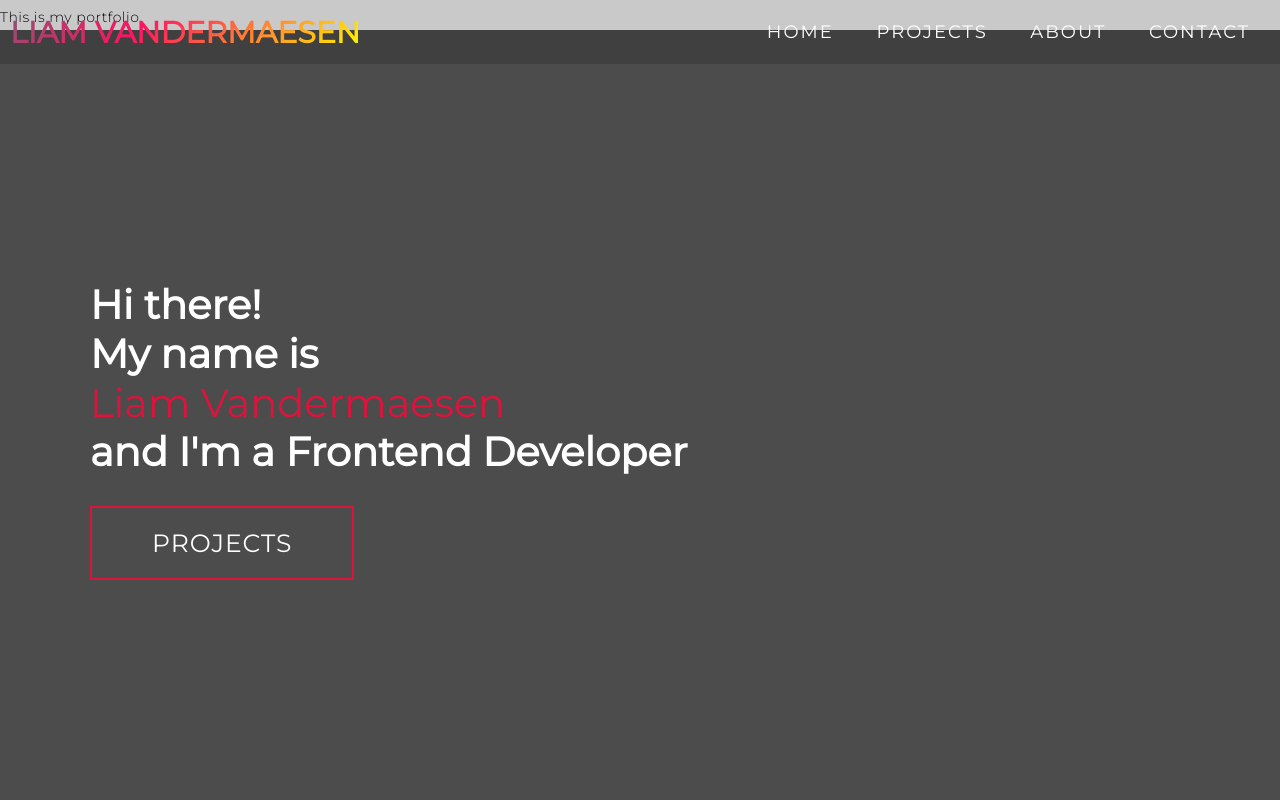
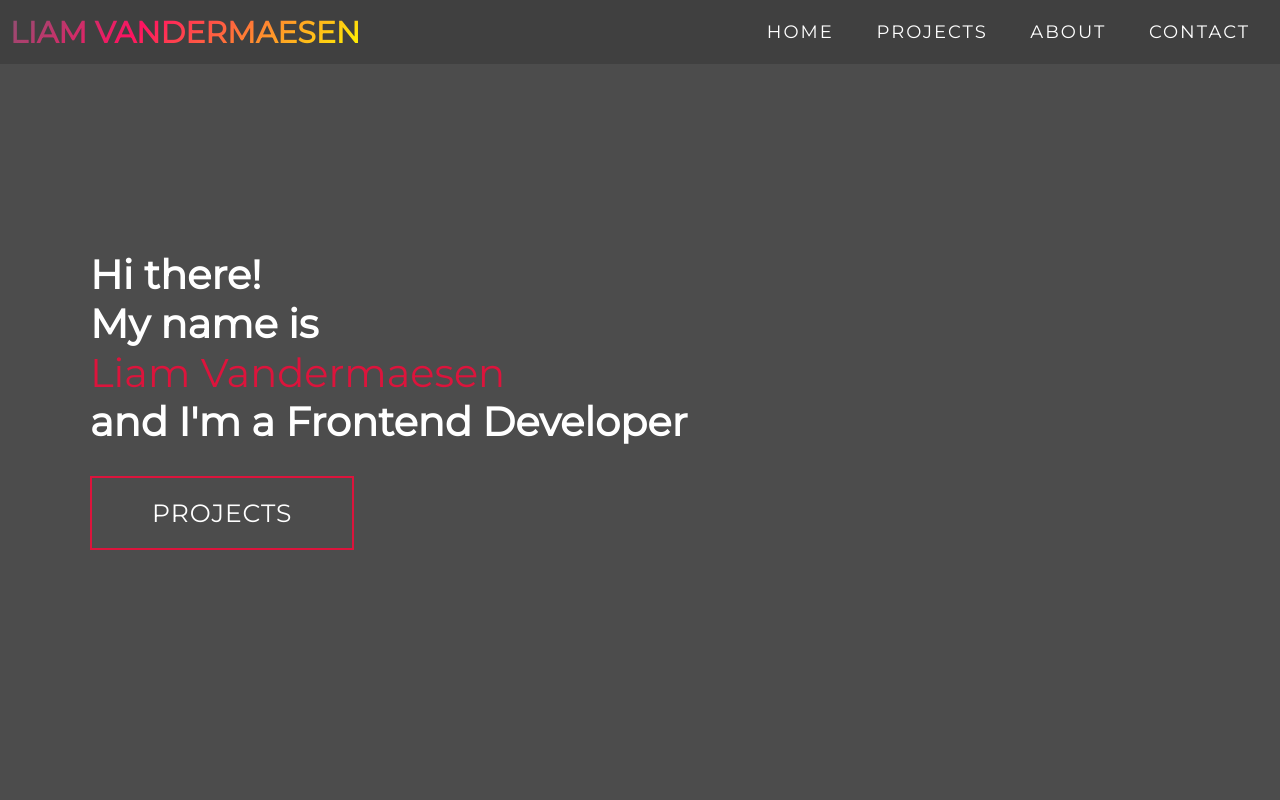
Before and after one commit to liamvdm2/PortfolioLiam, a plain HTML site: page index.html in a window 1280 px wide. Shown: the top 800 px of the page. Drawn offline with Linux system fonts and the light colour scheme.

Commit message:
Update index.html
removed new update

```diff
--- a/index.html
+++ b/index.html
@@ -6,7 +6,6 @@
     <meta name="viewport" content="width=device-width, initial-scale=1.0">
     <title>Portfolio Liam Vandermaesen</title>
     <link rel="stylesheet" href="style.css">
-    <p> This is my portfolio </p>
 </head>
 
 <body>
```
